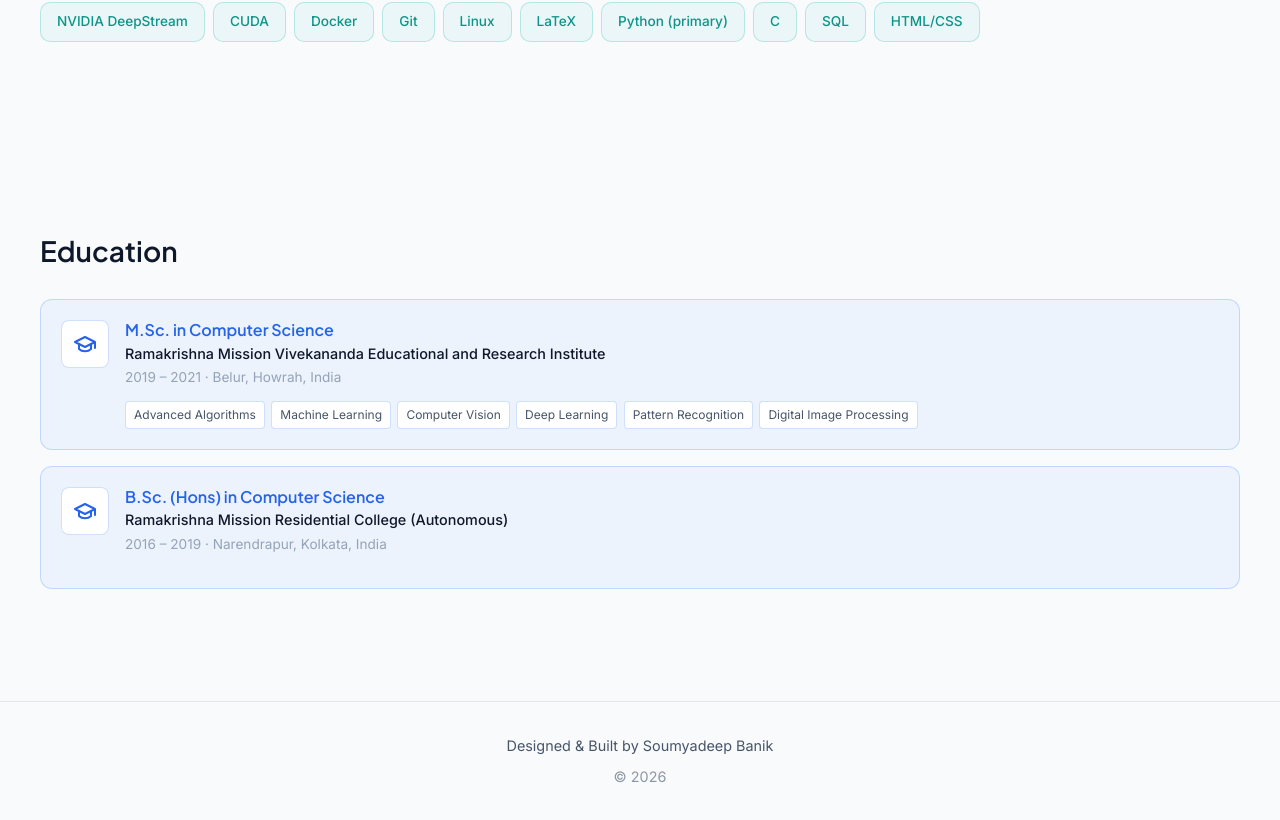
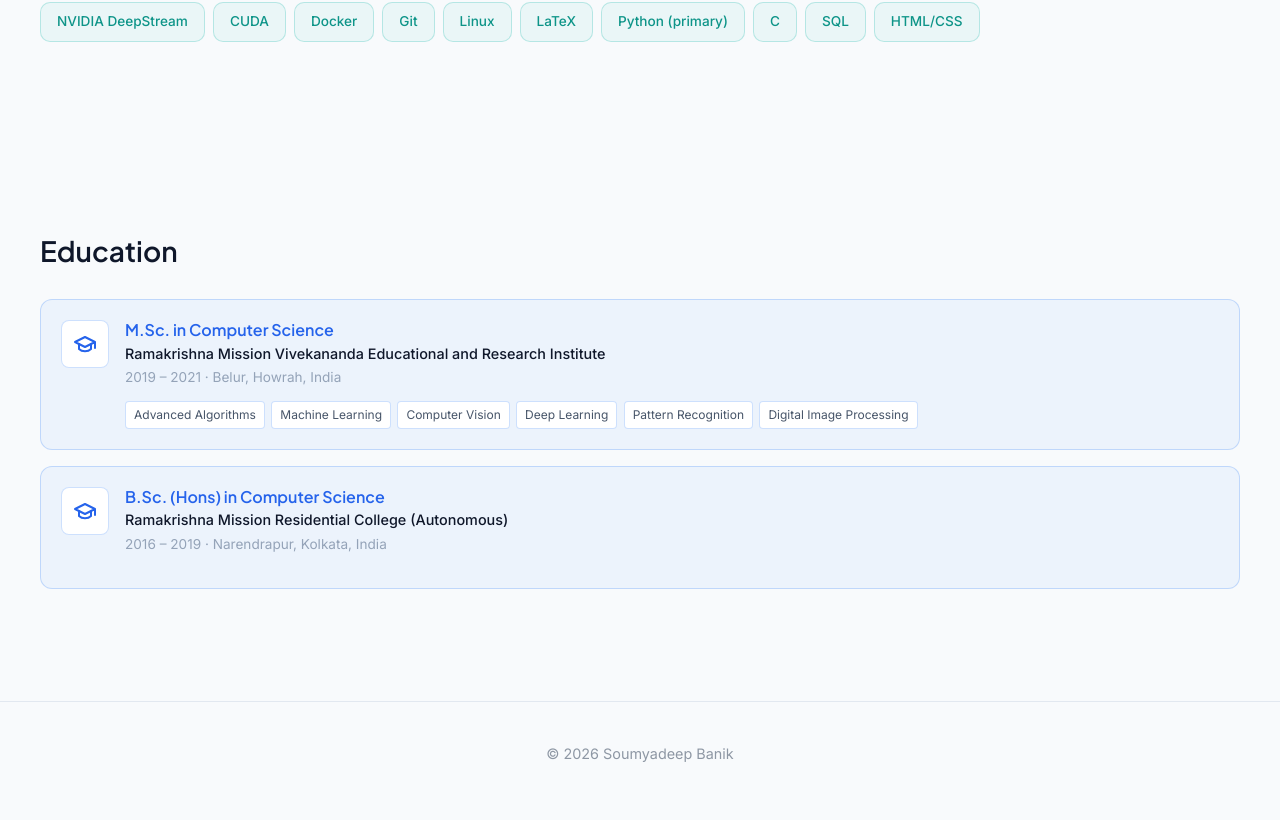
Before and after one commit to soumyadbanik/soumyadbanik.github.io, a React (Vite) app: page / in a window 1280 px wide. Shown: the part 5636-6456 px from the top of the page. After the commit the page ends 6433 px from the top, so only its background shows below. Built offline with nearby package versions, Linux system fonts and the light colour scheme.

Commit message:
changed copyright style

```diff
--- a/src/App.jsx
+++ b/src/App.jsx
@@ -105,8 +105,8 @@ function App() {
                     borderTop: '1px solid var(--card-border)'
                 }}>
                     <div className="container">
-                        <p>Designed & Built by Soumyadeep Banik</p>
-                        <p style={{ marginTop: '0.5rem', opacity: 0.6 }}>© {new Date().getFullYear()}</p>
+                        {/* <p>Soumyadeep Banik</p> */}
+                        <p style={{ marginTop: '0.5rem', opacity: 0.6 }}>© {new Date().getFullYear()} Soumyadeep Banik</p>
                         {SHOW_VISITOR_COUNTER && <VisitorCounter />}
                     </div>
                 </footer>
```
